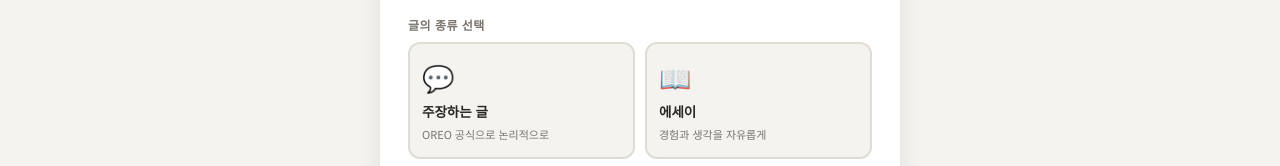
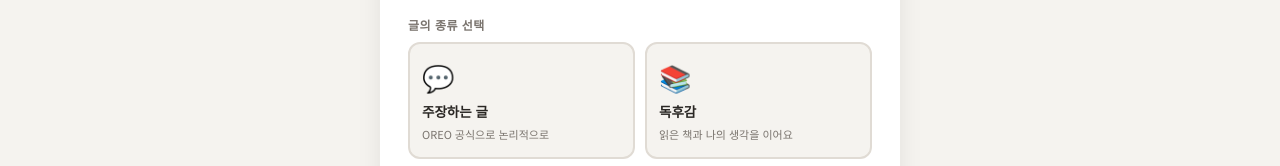
Before and after one commit to ppogul10-source/writinigchatbot, a plain HTML site: page index.html in a window 1280 px wide. Shown: the part 298-464 px from the top of the page. Drawn offline with Linux system fonts and the light colour scheme.

Commit message:
Add files via upload

```diff
--- a/index.html
+++ b/index.html
@@ -375,15 +375,15 @@ const TYPES = {
     aiGuide: '학생이 OREO 공식(O주장→R이유1→R이유2→E예시→O마무리)으로 논설문을 쓰고 있어요. 논리적 근거와 반례, 구체적 사례를 떠올리도록 질문해 주세요.'
   },
   essay: {
-    name: '에세이', icon: '📖', desc: '경험과 생각을 자유롭게', structure: '도입-경험-생각-마무리',
-    topics: ['내가 가장 소중히 여기는 것','나를 가장 잘 나타내는 물건','내 인생에서 가장 기억에 남는 순간','나에게 용기를 준 경험','내가 가장 좋아하는 계절과 이유','평생 잊지 못할 친구'],
+    name: '독후감', icon: '📚', desc: '읽은 책과 나의 생각을 이어요', structure: '책 소개-인상 깊은 장면-생각-마무리',
+    topics: ['마당을 나온 암탉','어린 왕자','아낌없이 주는 나무','샬롯의 거미줄','긴긴밤'],
     sections: [
-      { id:'s0', badge:'도', bc:'b-O', label:'도입 (Hook)', sub:'독자 관심 끌기', ph:'예) "나는 낡은 빨간 우산을 아직도 버리지 못한다."\n또는 질문으로 시작: "여러분은 오래된 물건을 왜 버리지 못한 적 있나요?"', max:200 },
-      { id:'s1', badge:'경', bc:'b-R', label:'경험 (Experience)', sub:'나의 이야기', ph:'예) 그 우산은 초등학교 1학년 때 할머니가 사주셨다.\n비가 올 때마다 그 우산을 쓰고 등교했는데, 어느 날...', max:500 },
-      { id:'s2', badge:'생', bc:'b-R', label:'생각 (Thought)', sub:'내 감정과 생각', ph:'예) 그때 나는 물건에도 사람의 마음이 담긴다는 것을 알게 됐다.\n지금도 비가 오는 날이면 그 기억이 떠오른다.', max:500 },
-      { id:'s3', badge:'마', bc:'b-E', label:'마무리 (Message)', sub:'전하고 싶은 말', ph:'예) 나는 이 우산을 볼 때마다 할머니를 기억한다.\n여러분에게도 이런 소중한 물건이 하나쯤 있을 것이다.', max:300 },
+      { id:'s0', badge:'책', bc:'b-O', label:'책 소개', sub:'어떤 책을, 왜 읽었나', ph:'예) 내가 읽은 책은 『마당을 나온 암탉』이다.\n표지에 그려진 암탉의 눈빛이 궁금해서 이 책을 골랐다.', max:300 },
+      { id:'s1', badge:'장', bc:'b-R', label:'인상 깊은 장면', sub:'기억에 남는 부분', ph:'예) 가장 기억에 남는 장면은 잎싹이 마당을 떠나 혼자 길을 나서는 부분이다.\n→ 줄거리를 다 쓰기보다 한 장면을 골라 자세히 써봐요.', max:500 },
+      { id:'s2', badge:'생', bc:'b-R', label:'내 생각과 느낌', sub:'왜 그렇게 느꼈나', ph:'예) 잎싹은 무서웠을 텐데도 자기 꿈을 포기하지 않았다.\n나라면 그렇게 할 수 있었을까? 나도 새 학년이 되었을 때...\n→ 책 속 이야기와 내 경험을 이어 봐요.', max:500 },
+      { id:'s3', badge:'마', bc:'b-E', label:'마무리', sub:'배운 점 · 추천하고 싶은 말', ph:'예) 이 책을 읽고 꿈을 지키려면 용기가 필요하다는 것을 알게 되었다.\n새로운 일을 앞두고 망설이는 친구에게 이 책을 추천하고 싶다.', max:300 },
     ],
-    aiGuide: '학생이 에세이(도입→경험→생각→마무리)를 쓰고 있어요. 경험의 구체적인 감각 묘사, 그때의 감정, 지금의 시선으로 바라보는 생각 등을 떠올리도록 도와주세요.'
+    aiGuide: '학생이 독후감(책 소개→인상 깊은 장면→내 생각과 느낌→마무리)을 쓰고 있어요. 줄거리 요약에 머물지 않도록, 인상 깊은 장면을 고른 이유, 인물의 마음, 자신의 경험과 연결되는 점, 책을 읽고 달라진 생각을 떠올리도록 질문해 주세요.'
   },
   poem: {
     name: '시', icon: '🌸', desc: '감각적 표현으로 마음을 담아', structure: '소재-감각-비유-여운',
```
